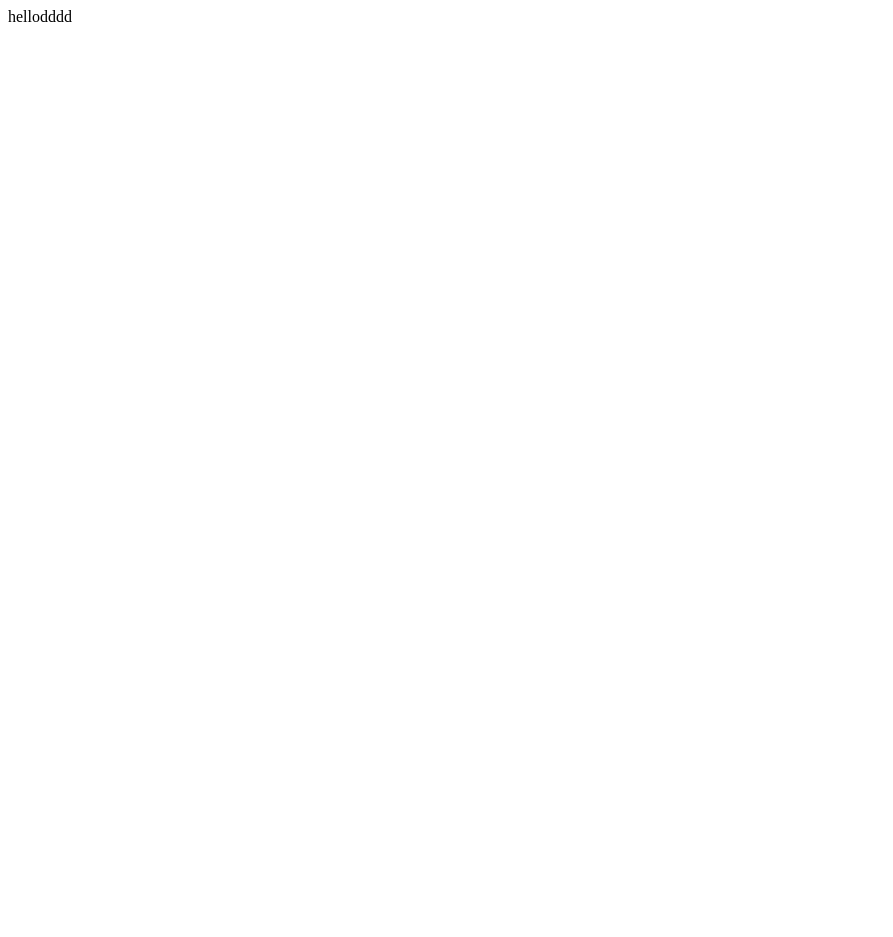
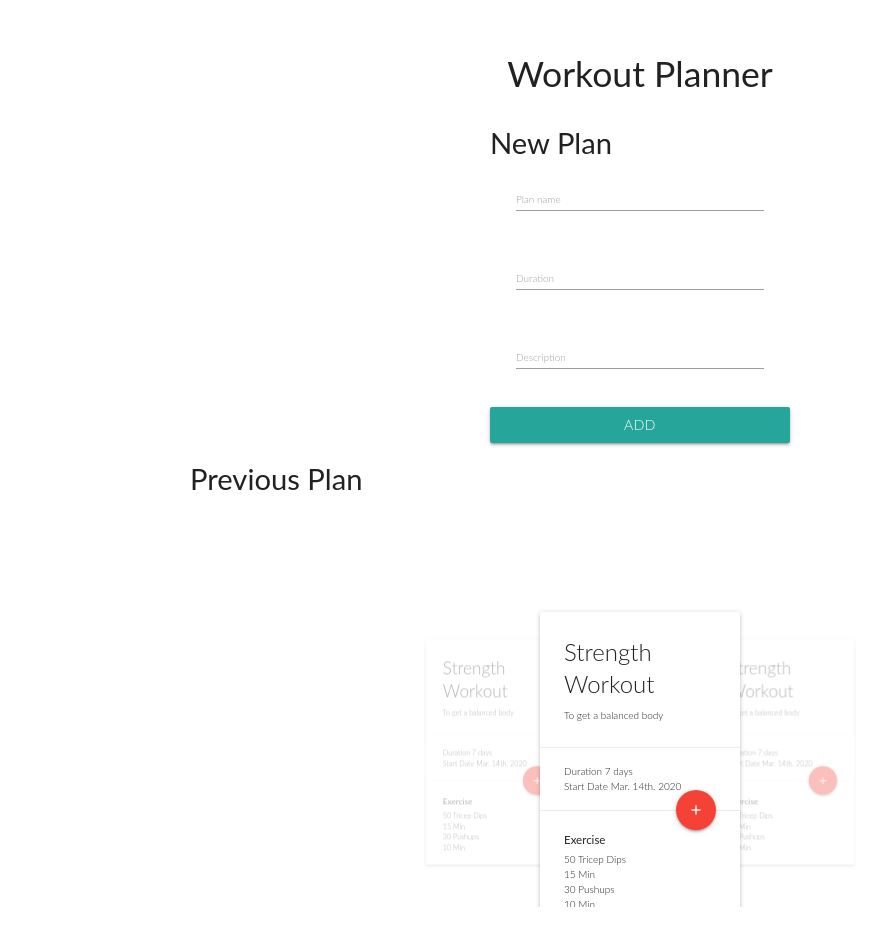
Before and after one commit to bluerainmango/workout, a website: page public/index.html in a window 1280 px wide. Shown: the whole page, without its empty margins (0-893 px from the left). Before the commit the page ends 800 px from the top, so only its background shows below. Drawn offline with nearby package versions, Linux system fonts and the light colour scheme.

Commit message:
added html structure

```diff
--- a/public/index.html
+++ b/public/index.html
@@ -3,9 +3,136 @@
   <head>
     <meta charset="UTF-8" />
     <meta name="viewport" content="width=device-width, initial-scale=1.0" />
-    <title>Document</title>
+    <title>Workout</title>
+    <!-- Compiled and minified CSS -->
+    <link
+      rel="stylesheet"
+      href="https://cdnjs.cloudflare.com/ajax/libs/materialize/1.0.0/css/materialize.min.css"
+    />
+    <link href="https://fonts.googleapis.com/icon?family=Material+Icons" rel="stylesheet">
+    <link rel="stylesheet" href="./style.css" />
   </head>
   <body>
-    hellodddd
+    <header><h2>Workout Planner</h2></header>
+    <main>
+      <section class="plan__new">
+        <h3>New Plan</h3>
+        <form class="form">
+          <div class="row">
+            <div class="input-field">
+              <input id="planName" type="text" />
+              <label for="planName">Plan name</label>
+            </div>
+          </div>
+          <div class="row">
+            <div class="input-field">
+              <input id="duration" type="text" />
+              <label for="duration">Duration</label>
+            </div>
+          </div>
+          <div class="row">
+            <div class="input-field">
+              <input id="description" type="text" />
+              <label for="description">Description</label>
+            </div>
+          </div>
+
+          <a class="waves-effect waves-light btn">Add</a>
+        </form>
+      </section>
+
+      <section class="plan__old">
+        <h3>Previous Plan</h3>
+        <div class="cards">
+          <div class="carousel">
+
+            <div class="carousel-item">
+                <div class="card">
+                  <div class="card-content">
+                    <span class="card-title">Strength Workout</span>
+                    <p>
+                      To get a balanced body
+                    </p>
+                  </div>
+                  <div class="card-action">
+                    <p class="duration">Duration <span>7 days</span></p>
+                    <p class="date">Start Date <span>Mar. 14th. 2020</span></p>
+                    <a class="btn-floating halfway-fab waves-effect waves-light red"><i class="material-icons">add</i></a>
+                  </div>
+                  <div class="card-action" id="exercise">
+                    <h6>Exercise</h6>
+                    <div class="exercise-item">
+                      <p>50 Tricep Dips</p>
+                      <p><span>15</span> Min</p>
+                    </div>
+                    <div class="exercise-item">
+                      <p>30 Pushups</p>
+                      <p><span>10</span> Min</p>
+                    </div>
+                  </div>
+                </div>
+            </div>
+
+            <div class="carousel-item">
+                <div class="card">
+                  <div class="card-content">
+                    <span class="card-title">Strength Workout</span>
+                    <p>
+                      To get a balanced body
+                    </p>
+                  </div>
+                  <div class="card-action">
+                    <p class="duration">Duration <span>7 days</span></p>
+                    <p class="date">Start Date <span>Mar. 14th. 2020</span></p>
+                    <a class="btn-floating halfway-fab waves-effect waves-light red"><i class="material-icons">add</i></a>
+                  </div>
+                  <div class="card-action" id="exercise">
+                    <h6>Exercise</h6>
+                    <div class="exercise-item">
+                      <p>50 Tricep Dips</p>
+                      <p><span>15</span> Min</p>
+                    </div>
+                    <div class="exercise-item">
+                      <p>30 Pushups</p>
+                      <p><span>10</span> Min</p>
+                    </div>
+                  </div>
+                </div>
+            </div>
+
+            <div class="carousel-item">
+                <div class="card">
+                  <div class="card-content">
+                    <span class="card-title">Strength Workout</span>
+                    <p>
+                      To get a balanced body
+                    </p>
+                  </div>
+                  <div class="card-action">
+                    <p class="duration">Duration <span>7 days</span></p>
+                    <p class="date">Start Date <span>Mar. 14th. 2020</span></p>
+                    <a class="btn-floating halfway-fab waves-effect waves-light red"><i class="material-icons">add</i></a>
+                  </div>
+                  <div class="card-action" id="exercise">
+                    <h6>Exercise</h6>
+                    <div class="exercise-item">
+                      <p>50 Tricep Dips</p>
+                      <p><span>15</span> Min</p>
+                    </div>
+                    <div class="exercise-item">
+                      <p>30 Pushups</p>
+                      <p><span>10</span> Min</p>
+                    </div>
+                  </div>
+                </div>
+            </div>
+
+        </div>
+      </section>
+    </main>
+    <!-- Compiled and minified JavaScript -->
+    <script src="https://ajax.googleapis.com/ajax/libs/jquery/3.4.1/jquery.min.js"></script>
+    <script src="https://cdnjs.cloudflare.com/ajax/libs/materialize/1.0.0/js/materialize.min.js"></script>
+    <script src="/index.js"></script>
   </body>
 </html>
--- /dev/null
+++ b/public/index.js
@@ -0,0 +1,4 @@
+$(document).ready(function() {
+  M.AutoInit();
+  $(".carousel").carousel();
+});
--- /dev/null
+++ b/public/style.css
@@ -0,0 +1,50 @@
+*,
+*::after,
+*::before {
+  margin: 0;
+  padding: 0;
+  box-sizing: inherit;
+}
+::selection {
+  background-color: rgb(255, 191, 80);
+  color: #fff;
+}
+html {
+  font-size: 62.5%;
+  font-weight: 300;
+  font-family: "Lato", "Arial", sans-serif;
+  text-rendering: optimizeLegibility;
+  background-color: #fff;
+}
+
+body {
+  box-sizing: border-box;
+  padding: 3rem;
+  max-width: 100rem;
+  display: flex;
+  flex-direction: column;
+  margin: 0 auto;
+  align-items: center;
+}
+
+main {
+  display: flex;
+  flex-direction: column;
+  align-items: center;
+}
+
+form {
+  display: flex;
+  flex-direction: column;
+  /* border: red 1px solid; */
+}
+
+.plan__new {
+  width: 30rem;
+  /* border: red 1px solid; */
+}
+
+.plan__old {
+  /* border: red 1px solid; */
+  width: 90rem;
+}
```
Also changed, not shown: app.js (+3 -6 lines), public/styles.css (deleted).
